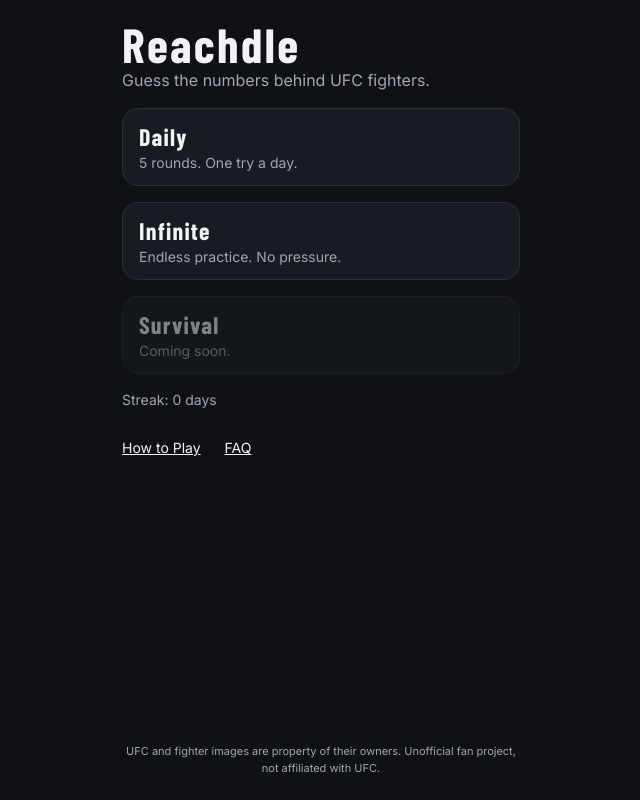
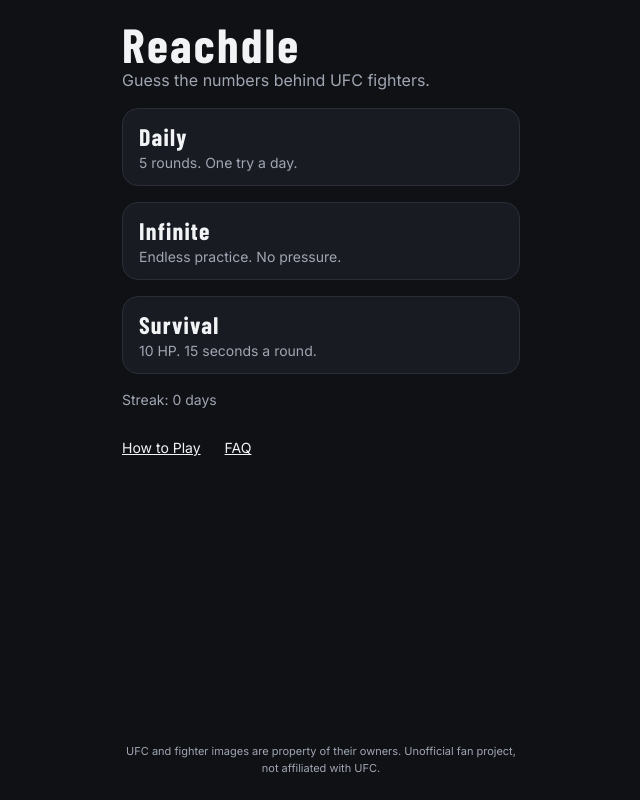
Before and after one commit to blchen10203/chrichu, a Next.js app in the folder web/: page / in a window 1280 px wide. Shown: the whole page, without its empty margins (319-959 px from the left). Built offline with nearby package versions, Linux system fonts and the light colour scheme.

Commit message:
Link Survival from home, results and How to Play
Co-Authored-By: Claude Opus 5.5 <noreply@anthropic.com>

```diff
--- a/web/app/how-to-play/page.tsx
+++ b/web/app/how-to-play/page.tsx
@@ -4,7 +4,7 @@ const steps = [
   "You see one fighter's real number. That is the blue corner.",
   "Drag the red figure or bar to your estimate for the other fighter. Tap − and + to fine-tune.",
   "Press Lock In. The closer you are, the more of the 100 points you get. A near miss still scores full marks.",
-  "Daily is the same 5 rounds for everyone, once a day. Infinite never ends and does not count.",
+  "Daily is the same 5 rounds for everyone, once a day. Infinite never ends and does not count. Survival gives you 10 HP and 15 seconds a round; misses cost HP, and the run ends at zero.",
   "Share your Daily score and keep your streak going.",
 ];
 
--- a/web/components/HomeModes.tsx
+++ b/web/components/HomeModes.tsx
@@ -32,10 +32,10 @@ export function HomeModes() {
         <span className={title}>Infinite</span>
         <span className="text-sm text-muted">Endless practice. No pressure.</span>
       </Link>
-      <div className={`${card} opacity-50`} aria-disabled="true">
+      <Link href="/survival" className={card}>
         <span className={title}>Survival</span>
-        <span className="text-sm text-muted">Coming soon.</span>
-      </div>
+        <span className="text-sm text-muted">10 HP. 15 seconds a round.</span>
+      </Link>
       <p className="min-h-5 text-sm text-muted">
         {live && `Streak: ${live.streak} ${live.streak === 1 ? "day" : "days"}`}
       </p>
--- a/web/components/Results.tsx
+++ b/web/components/Results.tsx
@@ -82,6 +82,9 @@ export function Results({ puzzle, day, state, today }: Props) {
       <Link href="/infinite" className="flex h-12 items-center justify-center rounded-xl border border-line text-[15px] font-semibold">
         Play Infinite
       </Link>
+      <Link href="/survival" className="flex h-12 items-center justify-center rounded-xl border border-line text-[15px] font-semibold">
+        Play Survival
+      </Link>
       <div className="text-center text-xs text-muted">Next daily in {left ?? "--:--:--"}</div>
     </>
   );
```
Also changed, not shown: 1 other file (tests, documents, lock files or other folders).
